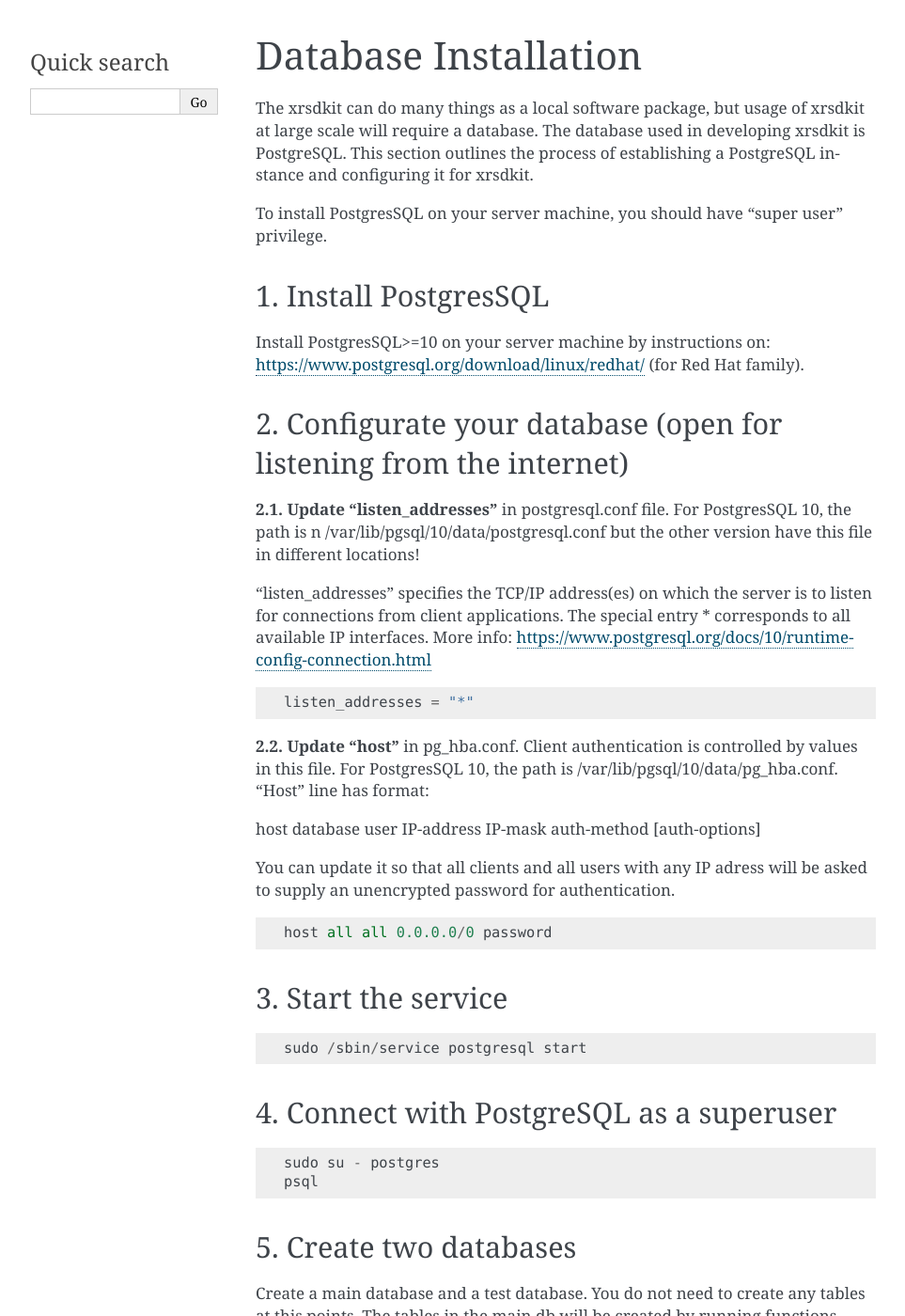
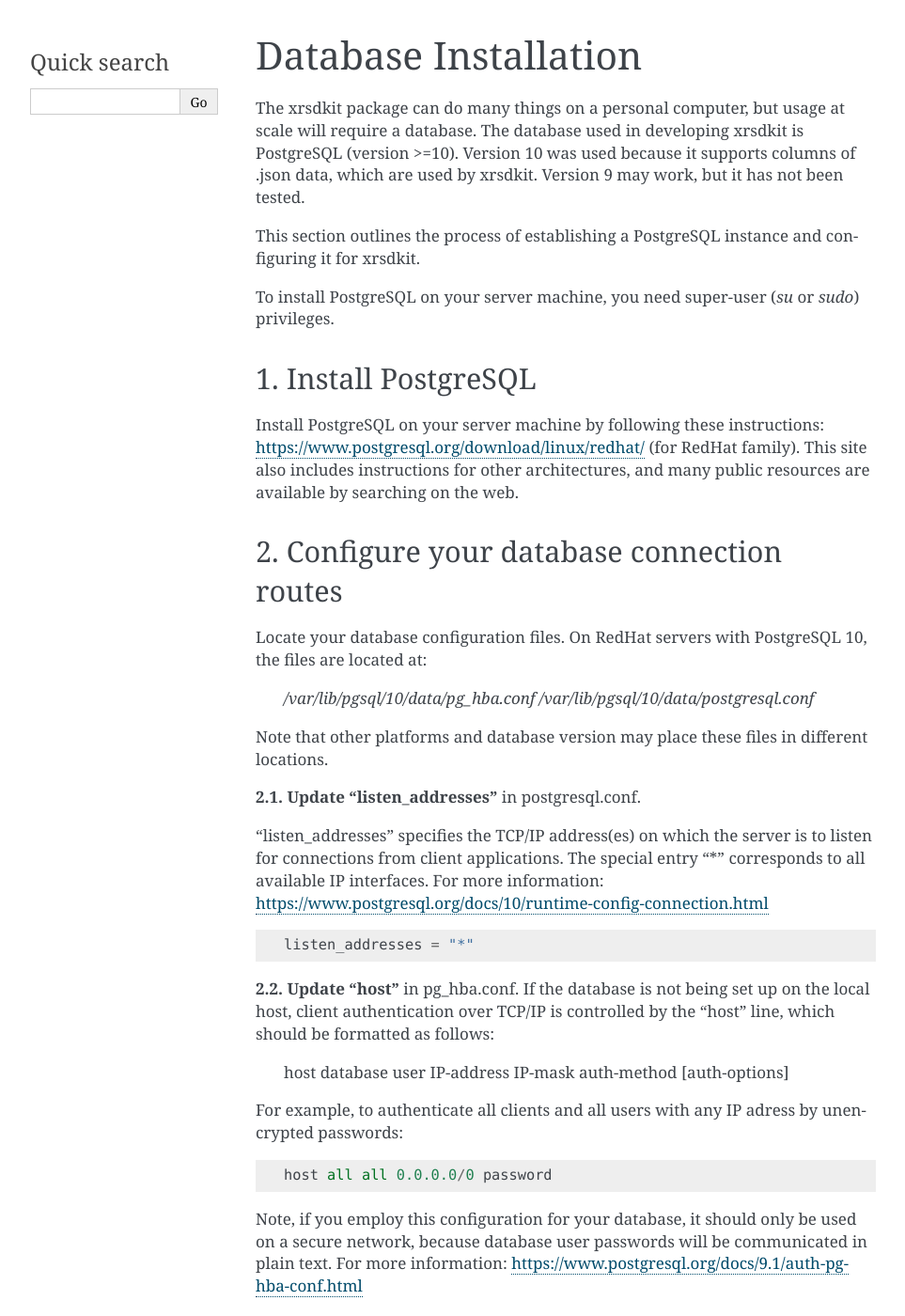
Before and after one commit to scattering-central/xrsdkit, a Sphinx documentation site: the page built from doc/db_installation.rst, in a window 1280 px wide and 1400 px high. Shown: the whole window at 94% size, without its empty margins (148-1111 px from the left). Built offline with Sphinx 7.4.7, drawn with Linux system fonts in a browser that asks for light colours; some of the changed text lies outside the part shown.

Commit message:
docs updated

```diff
--- a/doc/db_installation.rst
+++ b/doc/db_installation.rst
@@ -4,85 +4,133 @@
 Database Installation
 =====================
 
-The xrsdkit can do many things as a local software package,
-but usage of xrsdkit at large scale will require a database.
-The database used in developing xrsdkit is PostgreSQL.
+The xrsdkit package can do many things on a personal computer,
+but usage at scale will require a database.
+The database used in developing xrsdkit is PostgreSQL (version >=10).
+Version 10 was used because it supports columns of .json data,
+which are used by xrsdkit.
+Version 9 may work, but it has not been tested.
+
 This section outlines the process of establishing a PostgreSQL instance
 and configuring it for xrsdkit.
 
-To install PostgresSQL on your server machine, you should have "super user" privilege.
+To install PostgreSQL on your server machine,
+you need super-user (`su` or `sudo`) privileges.
 
-1. Install PostgresSQL
-----------------------
-Install PostgresSQL>=10 on your server machine by instructions on:
-https://www.postgresql.org/download/linux/redhat/  (for Red Hat family).
 
-2. Configurate your database (open for listening from the internet)
--------------------------------------------------------------------
+1. Install PostgreSQL
+---------------------
+Install PostgreSQL on your server machine by following these instructions:
+https://www.postgresql.org/download/linux/redhat/
+(for RedHat family).
+This site also includes instructions for other architectures,
+and many public resources are available by searching on the web.
 
-**2.1. Update "listen_addresses"** in postgresql.conf file. For PostgresSQL 10, the path is \n
-/var/lib/pgsql/10/data/postgresql.conf
-but the other version have this file in different locations!
+
+2. Configure your database connection routes
+--------------------------------------------
+Locate your database configuration files.
+On RedHat servers with PostgreSQL 10,
+the files are located at:
+
+    `/var/lib/pgsql/10/data/pg_hba.conf`
+    `/var/lib/pgsql/10/data/postgresql.conf`
+
+Note that other platforms and database version
+may place these files in different locations.
+
+**2.1. Update "listen_addresses"** in postgresql.conf.
 
 "listen_addresses" specifies the TCP/IP address(es) on which the server is to listen for connections
-from client applications. The special entry  * corresponds to all available IP interfaces.
-More info: https://www.postgresql.org/docs/10/runtime-config-connection.html
+from client applications. The special entry "*" corresponds to all available IP interfaces.
+For more information:
+https://www.postgresql.org/docs/10/runtime-config-connection.html
 ::
 
     listen_addresses = "*"
 
 **2.2. Update "host"** in pg_hba.conf.
-Client authentication is controlled by values in this file.
-For PostgresSQL 10, the path is
-/var/lib/pgsql/10/data/pg_hba.conf.
-"Host" line has format:
+If the database is not being set up on the local host,
+client authentication over TCP/IP is controlled by the "host" line,
+which should be formatted as follows:
 
-host       database  user  IP-address  IP-mask  auth-method  [auth-options]
+    host    database    user    IP-address  IP-mask auth-method [auth-options]
 
-You can update it so that all clients and all users with any IP adress will be asked to supply an unencrypted password for authentication.
+For example, to authenticate all clients and all users
+with any IP adress by unencrypted passwords:
 ::
 
     host all all 0.0.0.0/0 password
 
+Note, if you employ this configuration for your database,
+it should only be used on a secure network,
+because database user passwords will be communicated in plain text.
+For more information:
+https://www.postgresql.org/docs/9.1/auth-pg-hba-conf.html
 
-3. Start the service
---------------------
+
+3. Start the PostgreSQL service
+-------------------------------
+On RedHat:
 ::
 
     sudo /sbin/service postgresql start
 
 
-4. Connect with PostgreSQL as a superuser
------------------------------------------
+4. Set up your database(s)
+--------------------------
+You will need to switch to the database administrator account
+(by default, "postgres"), and then start the database management program (psql).
 ::
 
     sudo su - postgres
     psql
 
-5. Create two databases
------------------------
-Create a main database and a test database.
-You do not need to create any tables at this points.
-The tables in the main db will be created by running functions from xrsdkit.db:
+Create a main database:
+::
 
-- load_yml_to_file_table()
-- load_from_files_table_to_samples_table()
-- load_from_samples_to_training_table().
+    CREATE DATABASE main_db;
 
-The tables in the test db with be created by running xrsdkit.test.test_db.py
+For developers who will be running tests against a database,
+a separate database should be created for that purpose:
+::
 
-6. Create users
+    CREATE DATABASE test_db;
+
+
+You do not need to create any tables at this point.
+The tables will be created by methods in the `xrsdkit.db` subpackage.
+See, for example:
+::
+
+    `load_yml_to_file_table()`
+    `load_from_files_table_to_samples_table()`
+    `load_from_samples_to_training_table()`
+
+For developers who will be running tests,
+The tables in the test database will be created by running `tests/test_db.py`.
+
+
+5. Create users
 ---------------
 
-Form psql prompt: ::
+From the `psql` prompt:
+::
 
-    CREATE USER user1 WITH ENCRYPTED PASSWORD 'password1';
+    CREATE USER user1 WITH ENCRYPTED PASSWORD 'password_for_user1';
     GRANT ALL PRIVILEGES ON DATABASE main_db TO user1;
-    GRANT ALL PRIVILEGES ON DATABASE test TO user1;
+    GRANT ALL PRIVILEGES ON DATABASE test_db TO user1;
 
-    CREATE USER test WITH ENCRYPTED PASSWORD 'test';
+    CREATE USER test WITH ENCRYPTED PASSWORD 'password_for_test';
     GRANT ALL PRIVILEGES ON DATABASE test_db TO test;
 
+After these users are created,
+xrsdkit is ready to use the database!
+The user will have to place the database user authentication information
+in a hidden file in their home directory.
+The `xrsdkit.db` subpackage documentation describes this in detail.
+TODO: provide link to `xrsdkit.db` doc.
 
-For the instalation of PostgreSQL on the other version of OS:
+For setting up the database on platforms
+not covered in this document, this tutorial may help:
 https://www.tutorialspoint.com/postgresql/postgresql_environment.htm
```
